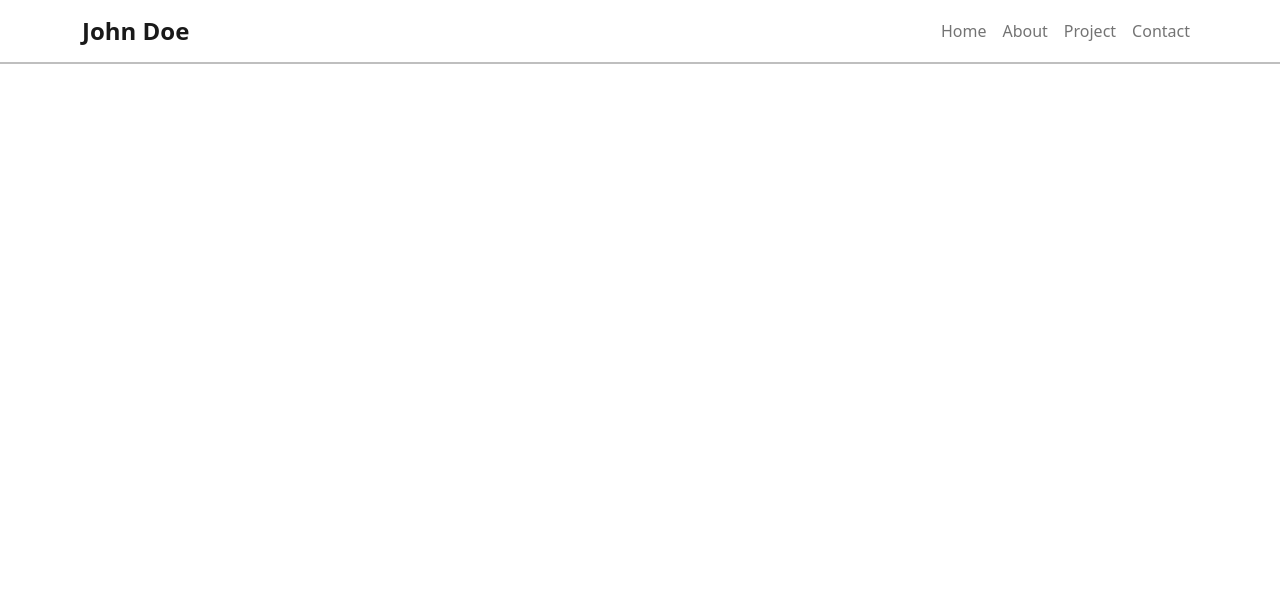
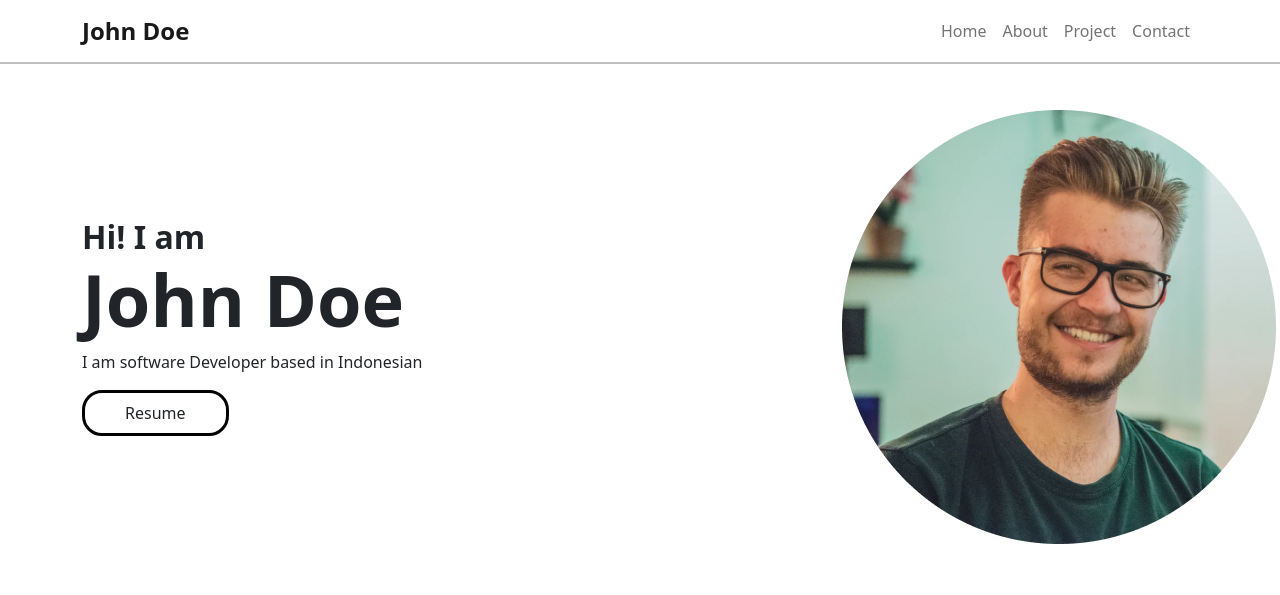
Before and after one commit to chocomett/portfolio-coding-studio, a plain HTML site: page index.html in a window 1280 px wide. Drawn offline with nearby package versions, Linux system fonts and the light colour scheme.

Commit message:
feat: home

```diff
--- a/index.html
+++ b/index.html
@@ -28,6 +28,19 @@
             </div>
         </div>
     </nav>
+    <section id="home" class="home container py-5">
+        <div class="row d-flex align-items-center">
+            <div class="col-8">
+                <h3 class="fw-semibold m-0">Hi! I am</h3>
+                <h1 class="fw-bold">John Doe</h1>
+                <p>I am software Developer based in Indonesian</p>
+                <a class="btn" href="#">Resume</a>
+            </div>
+            <div class="col-4">
+                <img src="images/potrait.png" alt="potrait">
+            </div>
+        </div>
+    </section>
     <script src="https://cdn.jsdelivr.net/npm/bootstrap@5.2.3/dist/js/bootstrap.bundle.min.js"
         integrity="sha384-kenU1KFdBIe4zVF0s0G1M5b4hcpxyD9F7jL+jjXkk+Q2h455rYXK/7HAuoJl+0I4"
         crossorigin="anonymous"></script>
--- a/style.css
+++ b/style.css
@@ -1,3 +1,26 @@
 .navbar {
     box-shadow: 0 0 0 2px rgba(0, 0, 0, 0.25);
 }
+
+.btn {
+    border: 3px solid black;
+    border-radius: 20px;
+    padding: 8px 40px;
+}
+
+.btn:hover {
+    background-color: black;
+    color: white;
+}
+
+.home h1 {
+    font-size: 72px;
+}
+
+.home h3 {
+    font-size: 32px;
+}
+
+.home .arrow img {
+    width: 50px;
+}
```
